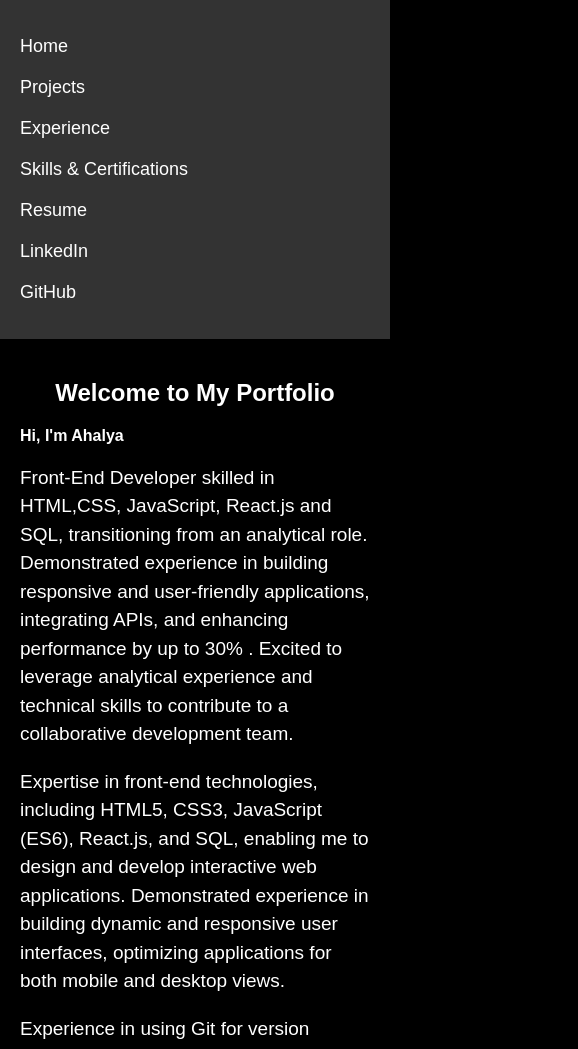
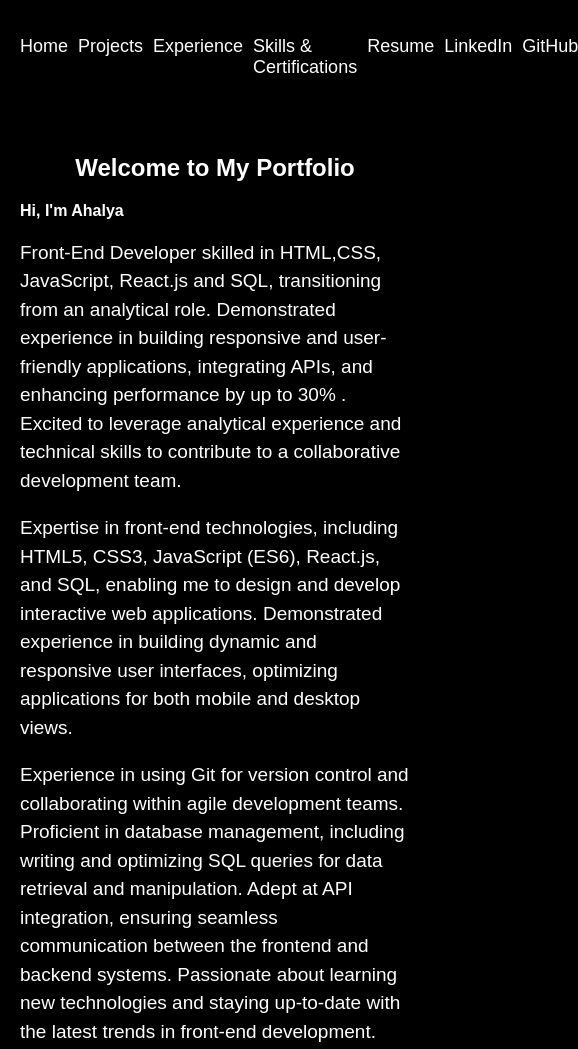
Before and after one commit to Ahalya0998/Portfolio, a plain HTML site: page index.html in a window 390 px wide. Shown: the top 1049 px of the page, 578 px wide, since content can reach past the window. Drawn offline with Linux system fonts and the light colour scheme.

Commit message:
modified css code

```diff
--- a/style.css
+++ b/style.css
@@ -1,3 +1,9 @@
+html {
+    width: 100%; /* Make sure the root element spans the full width */
+    height: 100%; /* Ensure it also takes up the full height */
+    margin: 0; /* Remove default margin */
+}
+
 
 body {
     font-family: Arial, sans-serif;
@@ -5,22 +11,33 @@ body {
     padding: 0;
     background-color: black;
     color: white;
+    width: 100%; /* Ensures body takes the full width */
+    box-sizing: border-box; /* Includes padding and border in the total width */
+    overflow-x: hidden; /* Prevents horizontal scrolling */
 }
 
+
+
 header {
-    background-color: #333;
+    background-color: black;
     padding: 10px 0;
 
 }
+nav, header {
+    width: 100%; /* Ensures the header spans the full width */
+    box-sizing: border-box; /* Includes padding and border in the element's total width */
+}
+
 
 nav ul {
     list-style-type: none;
     padding: 0;
 }
 
+
 nav ul li {
     display: inline;
-    margin: 0 15px;
+    margin: 0 40px;
 }
 
 nav ul li a {
@@ -133,7 +150,15 @@ h2 {
 
 
 /* Responsive Design */
+
 @media (max-width: 768px) {
+    body {
+        width: 100%; /* Ensure body takes full width on mobile */
+    }
+
+    .content {
+        width: 100%; /* Ensure content container takes the full width on mobile */
+    }
     .project-box {
         width: 100%; /* One box per row on smaller screens */
     }
@@ -151,8 +176,6 @@ p {
     line-height: 1.5;
 }
 
-
-
 .contact-info {
     font-family: 'Verdana', sans-serif;
     font-size: 20px;
@@ -161,18 +184,26 @@ p {
 
 
 
+@media (max-width: 768px) {
+    body {
+        width: 100%; /* Ensure body takes full width on mobile */
+    }
 
-
-@media (max-width: 768px) {
+    .content {
+        width: 100%; /* Ensure content container takes the full width on mobile */
+    }
     header {
         text-align: left;
         padding-left: 20px;
+
     }
 
     nav ul {
         display: flex;
-        flex-direction: column;
+        flex-direction: row; /* Align items in a row */
         padding: 0;
+        gap: 10px; /* Adjust the value as per your requirement */
+
     }
 
     nav ul li {
```
